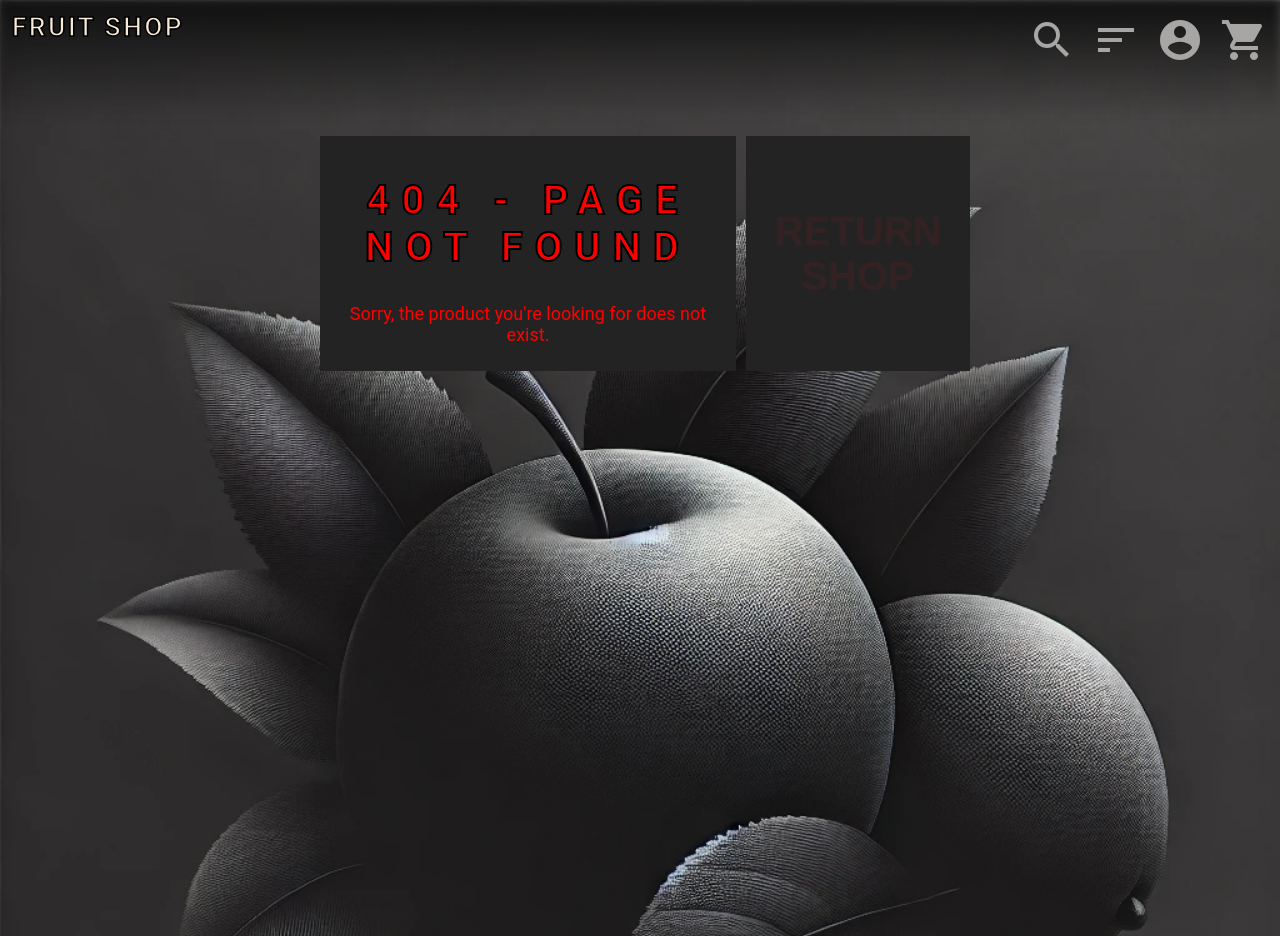
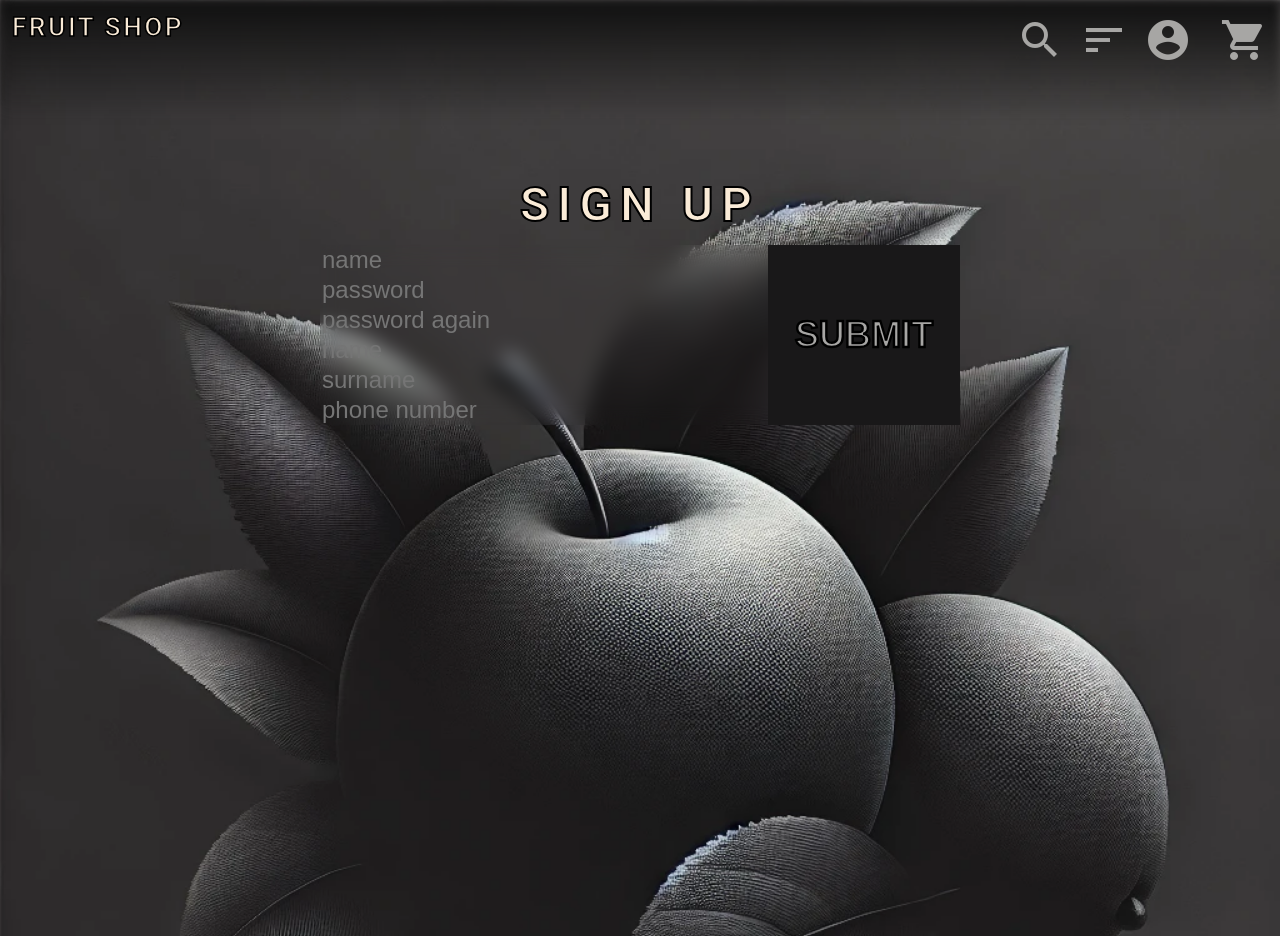
Before and after one commit to mumbleCoderr/Fruit_Shop, a React (Vite) app in the folder frontend/: page /SignUp in a window 1280 px wide. Before the commit this address had no page. Built offline with nearby package versions, Linux system fonts and the light colour scheme.

Commit message:
finished sign up component

```diff
--- a/frontend/src/App.jsx
+++ b/frontend/src/App.jsx
@@ -3,6 +3,7 @@ import Item from "./components/Item";
 import ListItems from "./components/ListItems";
 import ProductDetail from "./components/ProductDetail";
 import NotFound from "./components/NotFound";
+import SignUp from "./components/SignUp";
 
 import { BrowserRouter as Router, Route, Routes } from "react-router-dom";
 import TopBar from "./components/TopBar";
@@ -16,6 +17,8 @@ const App = () => {
 
         <Route path="/product/:id" element={<ProductDetail />} />
 
+        <Route path="/SignUp" element={<SignUp />} />
+
         <Route path="*" element={<NotFound />} />
       </Routes>
     </Router>
--- /dev/null
+++ b/frontend/src/components/SignUp.jsx
@@ -0,0 +1,161 @@
+import React, { useState } from "react";
+import "../stylesheets/SignUp.css";
+
+const SignUp = () => {
+  const [formData, setFormData] = useState({
+    username: "",
+    password: "",
+    password2: "",
+    name: "",
+    surname: "",
+    phone_number: "",
+  });
+
+  const [error, setError] = useState(false);
+  const [shake, setShake] = useState(false);
+  const [errorMessage, setErrorMessage] = useState("");
+
+  const handleChange = (e) => {
+    const { name, value } = e.target;
+    setFormData({ ...formData, [name]: value });
+  };
+
+  const validateForm = () => {
+    const phoneRegex = /^[\d\s\+]+$/;
+    const phoneValid = /^[+]?[0-9\s]*$/;
+
+    if (
+      !formData.username.trim() ||
+      !formData.password.trim() ||
+      !formData.password2.trim() ||
+      !formData.name.trim() ||
+      !formData.surname.trim() ||
+      !formData.phone_number.trim()
+    ) {
+      setErrorMessage("All fields are required.");
+      return false;
+    }
+
+    if (formData.password.length < 10) {
+      setErrorMessage("Password must be at least 10 characters long.");
+      return false;
+    }
+
+    if (formData.password !== formData.password2) {
+      setErrorMessage("Passwords do not match.");
+      return false;
+    }
+
+    if (!phoneRegex.test(formData.phone_number)) {
+      setErrorMessage("This is not a phone number");
+      return false;
+    }
+
+    if (
+      formData.phone_number.indexOf("+") !==
+      formData.phone_number.lastIndexOf("+")
+    ) {
+      setErrorMessage("This is not a phone number");
+      return false;
+    }
+
+    if (formData.phone_number.length > 20) {
+      setErrorMessage("Phone number cannot exceed 20 characters.");
+      return false;
+    }
+
+    setErrorMessage("");
+    return true;
+  };
+
+  const handleSubmit = (e) => {
+    e.preventDefault();
+    if (!validateForm()) {
+      setError(true);
+      setShake(true);
+      setTimeout(() => setShake(false), 500);
+      return;
+    }
+    setError(false);
+    console.log("Form submitted:", formData);
+    // Możesz dodać API call lub inny kod obsługujący przesłanie formularza
+  };
+
+  return (
+    <div className="container">
+      <h2>SIGN UP</h2>
+      <div className={`formula-div ${shake ? "shake" : ""}`}>
+        <div className="login-div">
+          <form onSubmit={handleSubmit} className="profile-form">
+            <input
+              type="text"
+              id="username"
+              name="username"
+              placeholder="name"
+              value={formData.username}
+              onChange={handleChange}
+              required
+            />
+            <input
+              type="password"
+              id="password"
+              name="password"
+              placeholder="password"
+              value={formData.password}
+              onChange={handleChange}
+              required
+            />
+            <input
+              type="password"
+              id="password2"
+              name="password2"
+              placeholder="password again"
+              value={formData.password2}
+              onChange={handleChange}
+              required
+            />
+            <input
+              type="text"
+              id="name"
+              name="name"
+              placeholder="name"
+              value={formData.name}
+              onChange={handleChange}
+              required
+            />
+            <input
+              type="text"
+              id="surname"
+              name="surname"
+              placeholder="surname"
+              value={formData.surname}
+              onChange={handleChange}
+              required
+            />
+            <input
+              type="tel"
+              id="phone_number"
+              name="phone_number"
+              placeholder="phone number"
+              value={formData.phone_number}
+              onChange={handleChange}
+              required
+            />
+          </form>
+        </div>
+        <div className="button-div">
+          <button
+            type="button"
+            className={`btn ${error ? "btn-error" : ""}`}
+            onClick={handleSubmit}
+          >
+            <p className="btn-text">SUBMIT</p>
+          </button>
+        </div>
+      </div>
+      {error && <p className="error-message">{errorMessage}</p>}
+    </div>
+  );
+};
+
+export default SignUp;
--- a/frontend/src/components/TopBar.jsx
+++ b/frontend/src/components/TopBar.jsx
@@ -1,4 +1,5 @@
 import React, { useState } from "react";
+import { Link } from "react-router-dom";
 import "../stylesheets/TopBar.css";
 
 const TopBar = () => {
@@ -49,9 +50,11 @@ const TopBar = () => {
         >
           sort
         </span>
-        <span className="material-icons md-48" title="go to profile options">
-          account_circle
-        </span>
+        <Link to="/SignUp">
+          <span className="material-icons md-48" title="go to profile options">
+            account_circle
+          </span>
+        </Link>
         <span className="material-icons md-48" title="go to the shopping cart">
           shopping_cart
         </span>
--- /dev/null
+++ b/frontend/src/stylesheets/SignUp.css
@@ -0,0 +1,37 @@
+.container h2 {
+    margin-bottom: 0vh;
+    letter-spacing: 1vh;
+}
+
+.formula-div {
+    display: flex;
+    width: 100%;
+    background-color: transparent;
+    margin-top: 1.5vh;
+    backdrop-filter: blur(10px);
+    color: antiquewhite;
+  }
+
+  .login-div {
+    width: 70%;
+    display: flex;
+    flex-direction: column;
+  }
+
+  .profile-form {
+    display: flex;
+    flex-direction: column;
+    width: 100%;
+
+  }
+
+  .profile-form input {
+    width: 100%;
+  }
+
+  .button-div {
+    width: 30%;
+    display: flex;
+    justify-content: center;
+    align-items: center;
+  }
--- a/frontend/src/stylesheets/TopBar.css
+++ b/frontend/src/stylesheets/TopBar.css
@@ -52,3 +52,8 @@
     margin: 0;
     padding: 1.5vh;
 }
+
+a{
+    text-decoration: none;
+    color: inherit;
+}
```
